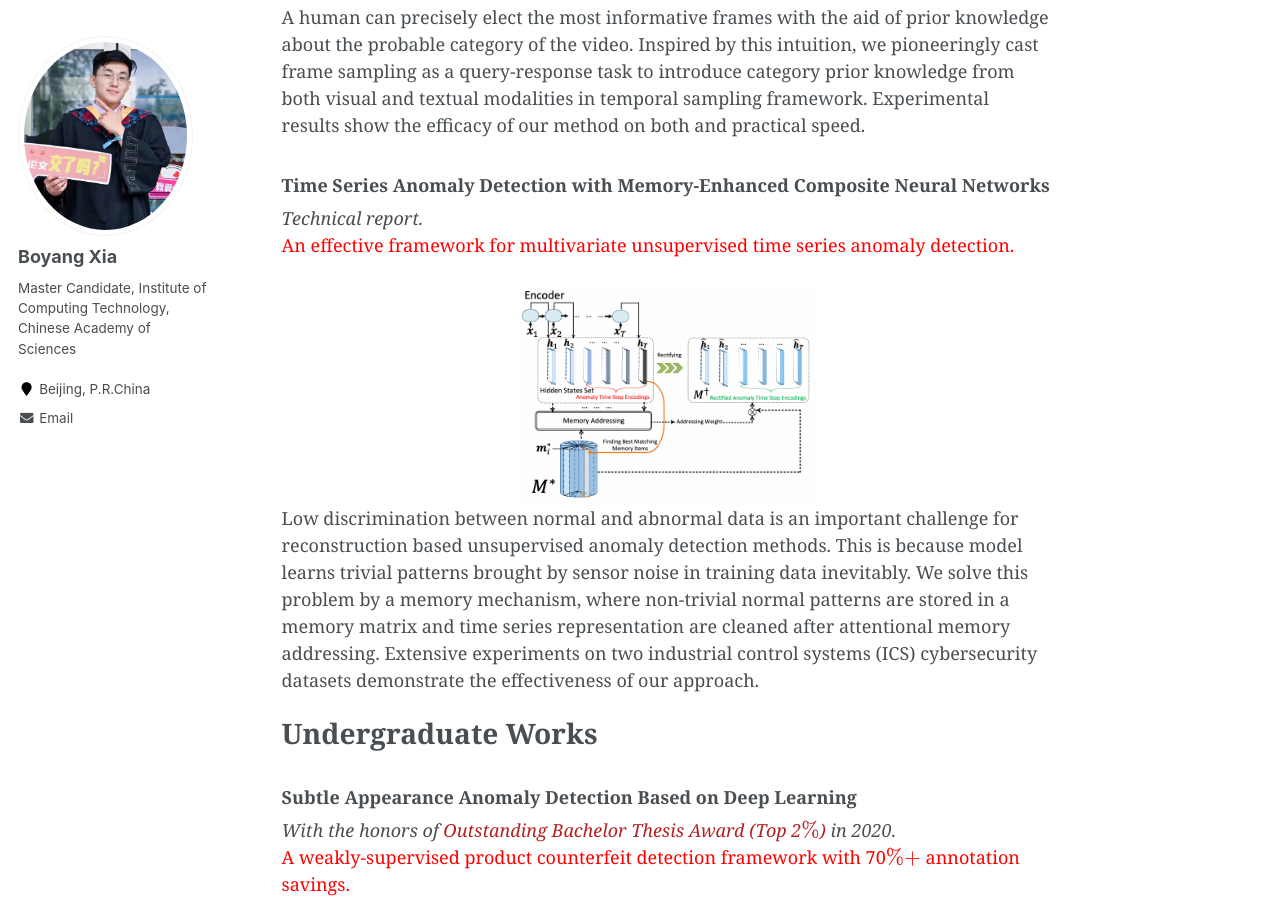
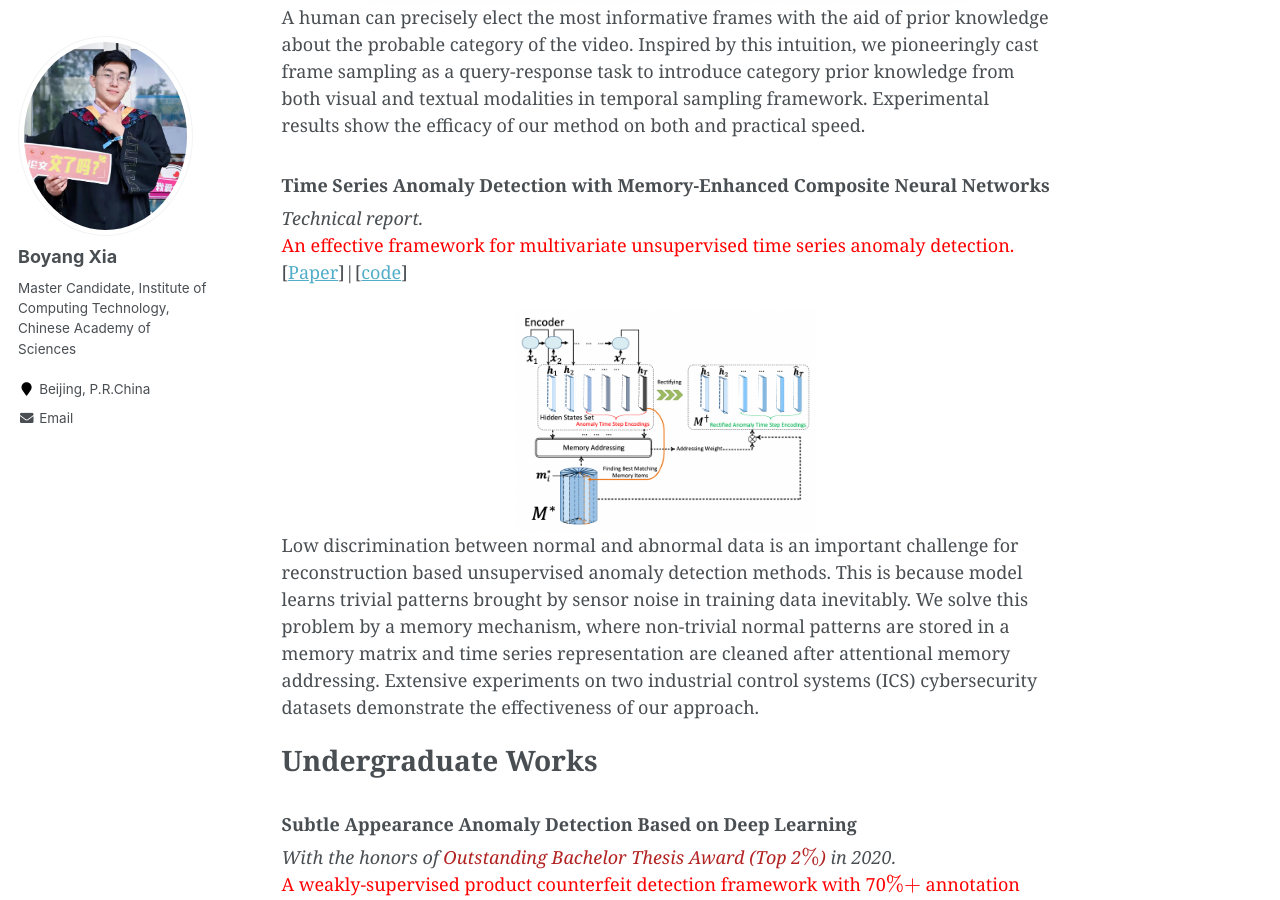
Before and after one commit to LawrenceXia2008/LawrenceXia2008.github.io, a Jekyll site: the page built from _pages/about.md, in a window 1280 px wide and 900 px high, scrolled down 1435 px. Built offline with Jekyll 4.4.1, drawn with Linux system fonts in a browser that asks for light colours; formulas are drawn with MathJax 3.

Commit message:
add time series paper and code

```diff
--- a/_pages/about.md
+++ b/_pages/about.md
@@ -35,7 +35,9 @@ A human can precisely elect the most informative frames with the aid of prior kn
 of the video. Inspired by this intuition, we pioneeringly cast frame sampling as a query-response task to introduce category prior knowledge from both visual and textual modalities in temporal sampling framework. Experimental results show the efficacy of our method on both and practical speed.
 
 ### Time Series Anomaly Detection with Memory-Enhanced Composite Neural Networks
-*Technical report.*<br /><font color="red">An effective framework for multivariate unsupervised time series anomaly detection.</font>
+*Technical report.*
+<br /><font color="red">An effective framework for multivariate unsupervised time series anomaly detection.</font>
+[<a href="https://lawrencexia.github.io/files/time_series.pdf" target="_blank">Paper</a>]|[<a href="https://github.com/anomalydetector/MCCED" target="_blank">code</a>]
 <!-- During internship in the Computer Vision Technology Department of Baidu. Inc. -->
 <div align=center>
 <img src="images/projects/timeseries.png" width="300"/>
```
Also changed, not shown: 5 other files.
